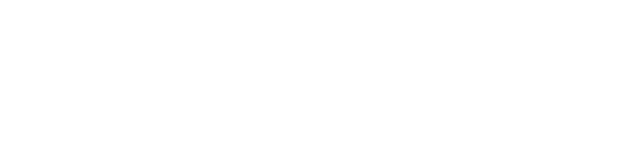
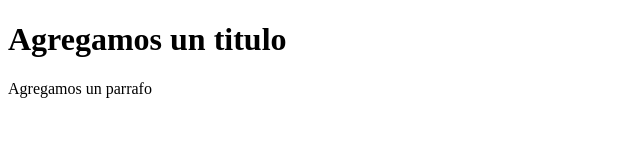
Before and after one commit to JerlyDev/CursoGit, a plain HTML site: page index.html in a window 1280 px wide. Shown: the whole page, without its empty margins (0-640 px from the left). Drawn offline with Linux system fonts and the light colour scheme.

Commit message:
Agregamos: titulo y parrafo

```diff
--- a/index.html
+++ b/index.html
@@ -6,6 +6,7 @@
     <title>Document</title>
 </head>
 <body>
-
+    <h1>Agregamos un titulo</h1>
+    <p>Agregamos un parrafo</p>
 </body>
 </html>
```
